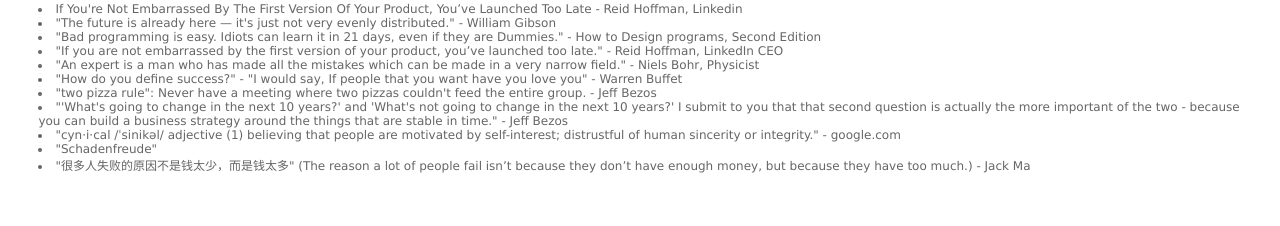
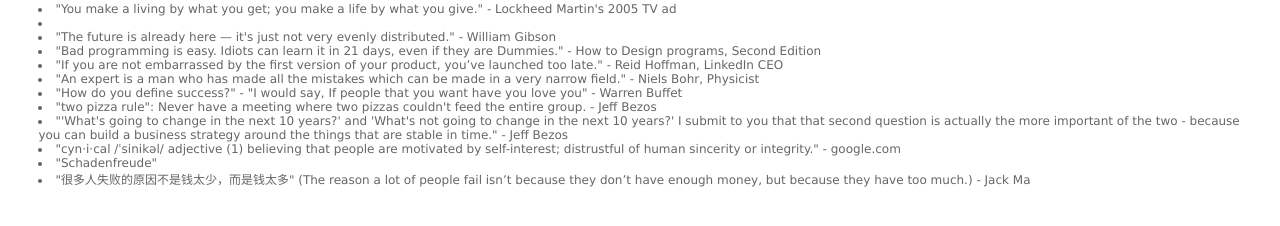
Before and after one commit to seungjin/seungjin.net, a plain HTML site: page quotes.html in a window 1280 px wide. Drawn offline with Linux system fonts and the light colour scheme.

Commit message:
quotes update

```diff
--- a/quotes.html
+++ b/quotes.html
@@ -23,7 +23,7 @@
 <body>
 
 
-<li> If You're Not Embarrassed By The First Version Of Your Product, You’ve Launched Too Late - Reid Hoffman, Linkedin </li>
+<li> "You make a living by what you get; you make a life by what you give." - Lockheed Martin's 2005 TV ad<li>
 <li> "The future is already here — it's just not very evenly distributed." - William Gibson </li>
 <li> "Bad programming is easy. Idiots can learn it in 21 days, even if they are Dummies." - How to Design programs, Second Edition </li>
 <li> "If you are not embarrassed by the first version of your product, you’ve launched too late." - Reid Hoffman, LinkedIn CEO </li>
```
